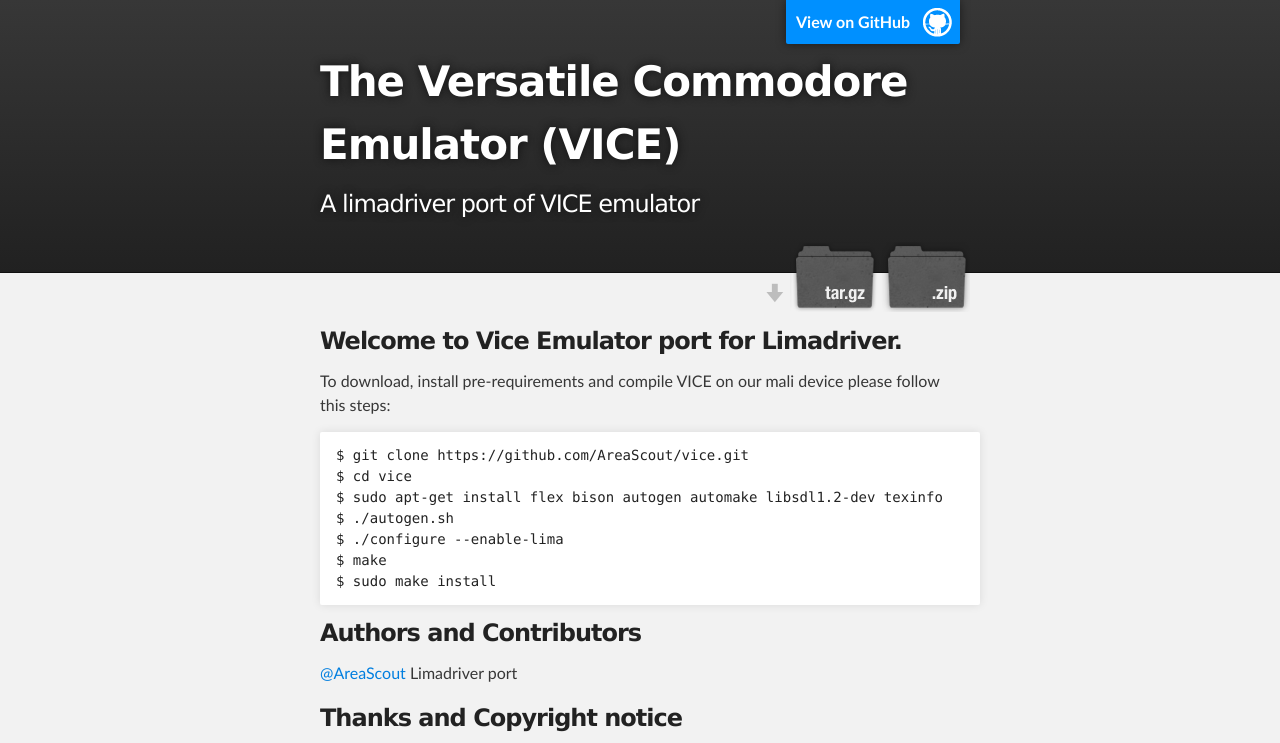
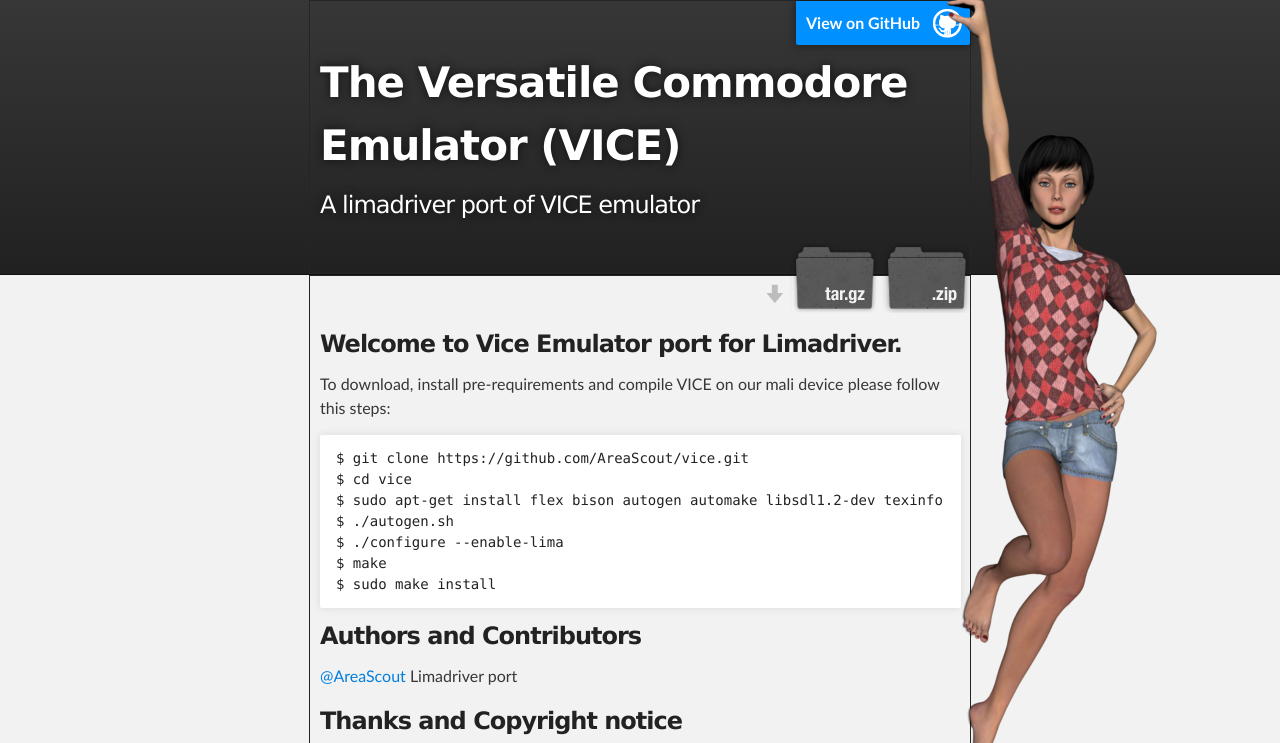
Before and after one commit to AreaScout/vice, a plain HTML site: page index.html in a window 1280 px wide. Shown: the top 743 px of the page. Drawn offline with Linux system fonts and the light colour scheme.

Commit message:
Add some styles

```diff
--- a/index.html
+++ b/index.html
@@ -31,6 +31,14 @@
     <!-- MAIN CONTENT -->
     <div id="main_content_wrap" class="outer">
       <section id="main_content" class="inner">
+         <img id="image-1" src="images/girl.png" alt="" style="
+             border: none;
+             box-shadow: none;
+             margin-left: 610px;
+             margin-top: -325px;
+             z-index: 9999;
+             position: absolute;
+        ">
         <h3>
 <a name="welcome-to-vice-emulator-port-for-limadriver" class="anchor" href="#welcome-to-vice-emulator-port-for-limadriver"><span class="octicon octicon-link"></span></a>Welcome to Vice Emulator port for Limadriver.</h3>
 
--- a/stylesheets/stylesheet.css
+++ b/stylesheets/stylesheet.css
@@ -171,7 +171,7 @@
 }
 
 pre {
-  width: 100%;
+  width: 97%;
   padding: 10px;
   box-shadow: 0 0 10px rgba(0,0,0,.1);
   overflow: auto;
@@ -267,13 +267,16 @@
   max-width: 640px;
   padding: 20px 10px;
   margin: 0 auto;
+  border-style: solid;
+  border-width: thin;
+  border-color: rgb(37, 37, 37);
 }
 
 #forkme_banner {
   display: block;
   position: absolute;
   top:0;
-  right: 10px;
+  right: 0px;
   z-index: 10;
   padding: 10px 50px 10px 10px;
   color: #fff;
```
Also changed, not shown: images/girl.png (added).
